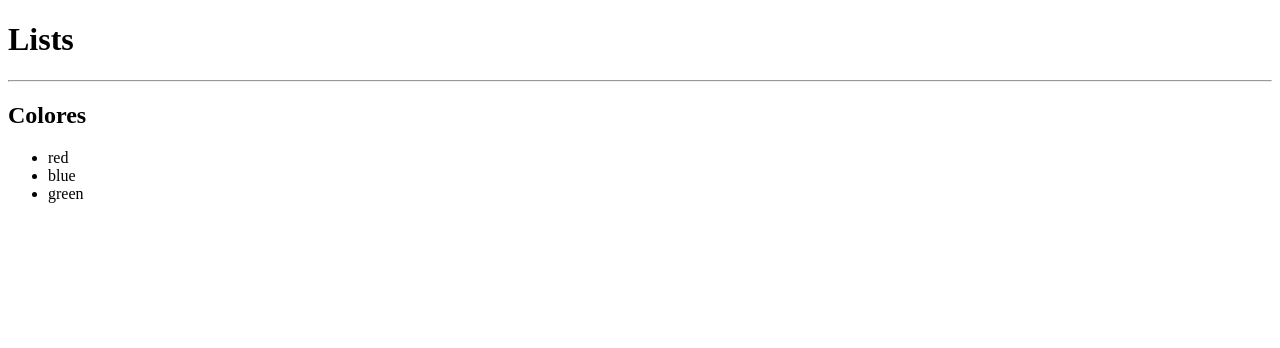
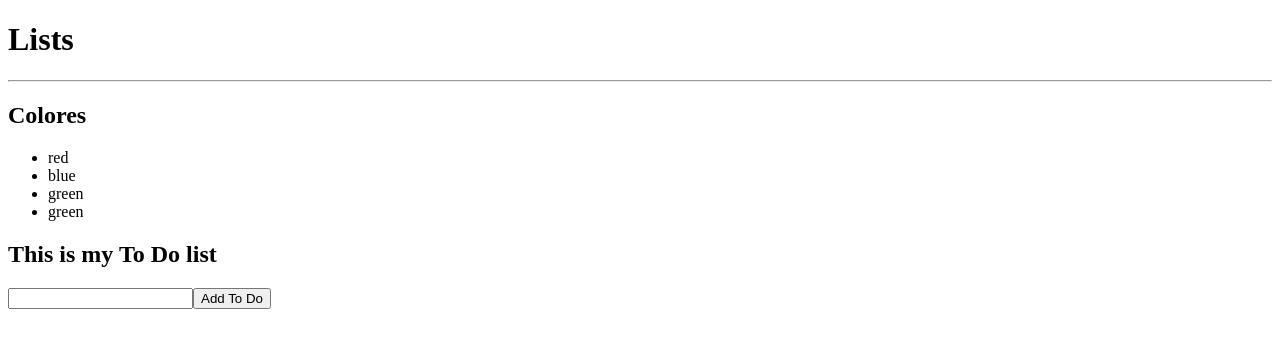
Before and after one commit to Macaicedoa/React, a React (Vite) app in the folder props/: page / in a window 1280 px wide. Shown: the top 348 px of the page. Built offline with nearby package versions, Linux system fonts and the light colour scheme.

Commit message:
lists States -1

```diff
--- a/props/src/Lists/AppColors.jsx
+++ b/props/src/Lists/AppColors.jsx
@@ -5,6 +5,7 @@
     { id: 1, name: "red" },
     { id: 2, name: "blue" },
     { id: 3, name: "green" },
+    { id: 4, name: "green" },
   ];
   return (
     <div>
--- /dev/null
+++ b/props/src/Lists/AppTodoList.jsx
@@ -0,0 +1,12 @@
+import TodoList from "./TodoList"
+
+function AppTodoList() {
+  return (
+    <div>
+        <h2>This is my To Do list</h2>
+        <TodoList/>
+    </div>
+  )
+}
+
+export default AppTodoList
--- /dev/null
+++ b/props/src/Lists/Todo.jsx
@@ -0,0 +1,11 @@
+
+function Todo({items}) {
+
+  return (
+    items.map((todo, index) => {
+        return (<li key={index}>{todo}</li>)
+      })
+  )
+}
+
+export default Todo
--- /dev/null
+++ b/props/src/Lists/TodoList.jsx
@@ -0,0 +1,28 @@
+import { useEffect, useRef, useState } from "react";
+import Todo from "./Todo";
+
+function TodoList() {
+  let [todos, setTodo] = useState([]);
+  let insertedTodo = useRef("");
+
+  function handleInputToDo(event) {
+    insertedTodo.current = event.target.value
+  }
+
+  function handleAddClick(){
+    setTodo([...todos,insertedTodo.current])
+  }
+
+
+  return (
+    <div>
+      <ul>
+        <Todo items={todos}/>
+      </ul>
+      <input type="text" onChange={handleInputToDo}/>
+      <button onClick={handleAddClick}>Add To Do</button>
+    </div>
+  );
+}
+
+export default TodoList;
--- a/props/src/index.jsx
+++ b/props/src/index.jsx
@@ -4,6 +4,7 @@
 import AppForms from "./forms/AppForms";
 import References from "./References";
 import AppColors from "./Lists/AppColors";
+import AppTodoList from "./Lists/AppTodoList";
 
 createRoot(document.getElementById('root')).render(
     <> {/*Etiquetas vacías para no añadir divs*/}
@@ -13,6 +14,7 @@
         {/* <AppForms/> */}
         {/* <References/> */}
         <AppColors/>
+        <AppTodoList/>
     {/* </StrictMode>   */}
 
     </>
```
